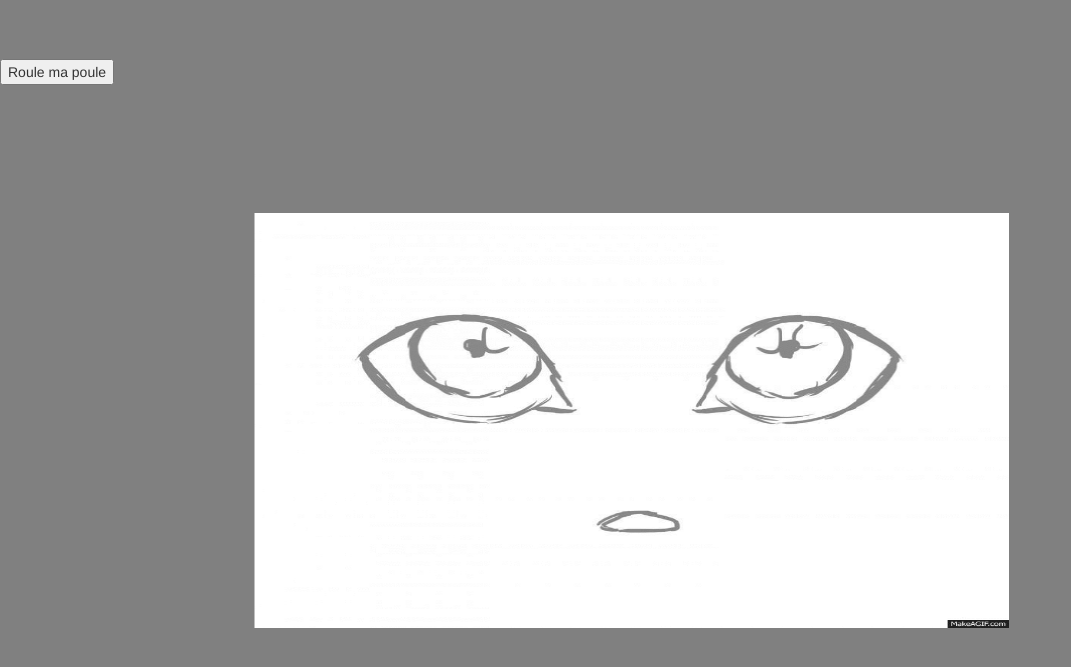
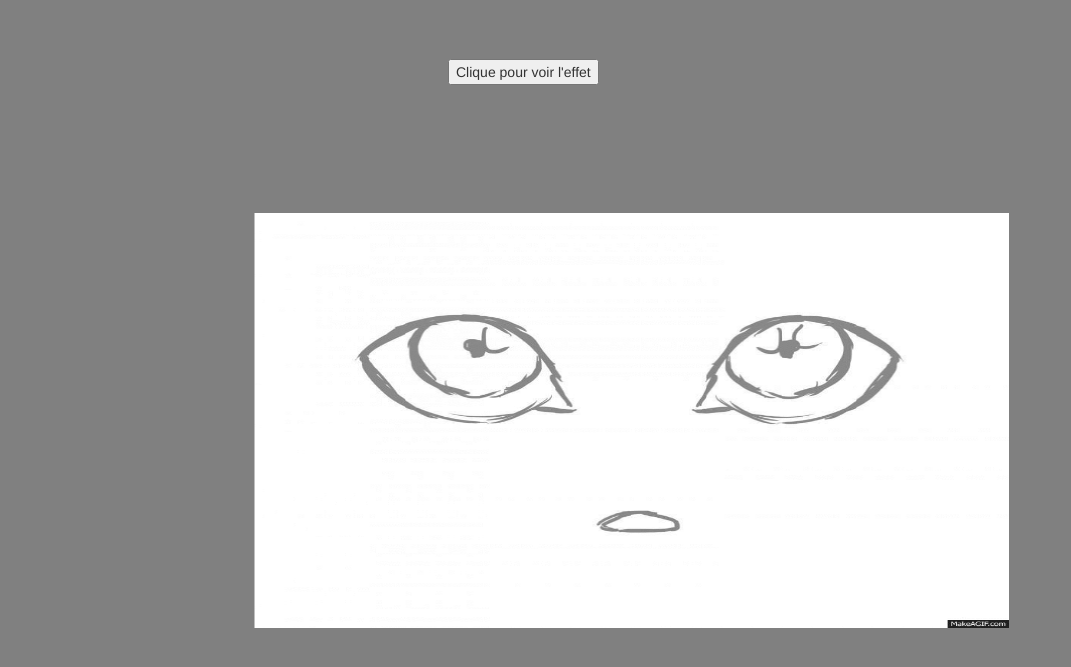
Before and after one commit to JulieRouet/oridomi, a plain HTML site: page index.html in a window 1280 px wide. Shown: the part 1511-2178 px from the top of the page, without its empty margins (0-1071 px from the left). Drawn offline with nearby package versions, Linux system fonts and the light colour scheme.

Commit message:
ajout d'un favicon et ajout d'un css pour le button

```diff
--- a/css/main.css
+++ b/css/main.css
@@ -75,3 +75,7 @@ p {
    background-color: white;
 
  }
+
+ #button {
+   margin-left: 35%;
+ }
--- a/index.html
+++ b/index.html
@@ -3,10 +3,11 @@
     <head>
         <meta charset="utf-8">
         <meta http-equiv="x-ua-compatible" content="ie=edge">
-        <title>Oridomi</title>
+        <title>OriDomi</title>
         <meta name="Oridomi explications" content="">
         <meta name="viewport" content="width=device-width, initial-scale=1">
 
+        <link rel="icon" href="img/papier_froissé1.ico" />
         <link rel="apple-touch-icon" href="apple-touch-icon.png">
         <!-- Place favicon.ico in the root directory -->
 
@@ -32,7 +33,7 @@
       </div>
 
       <!--trisème image-->
-      <button id="button">Roule ma poule</button>
+      <button id="button">Clique pour voir l'effet</button>
 
       <div class="oridomi3">
         <img class="img3" src="img/Eyes.gif" alt="yeux qui bougent" />
```
Also changed, not shown: img/papier_froissé1.ico (added).
